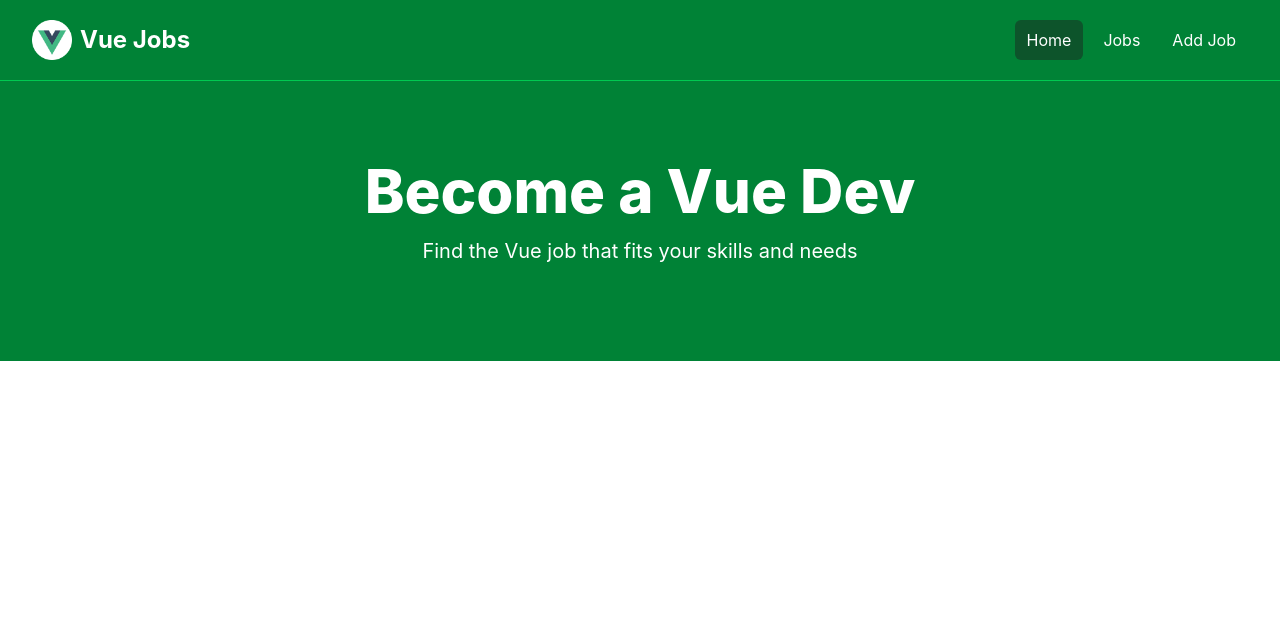
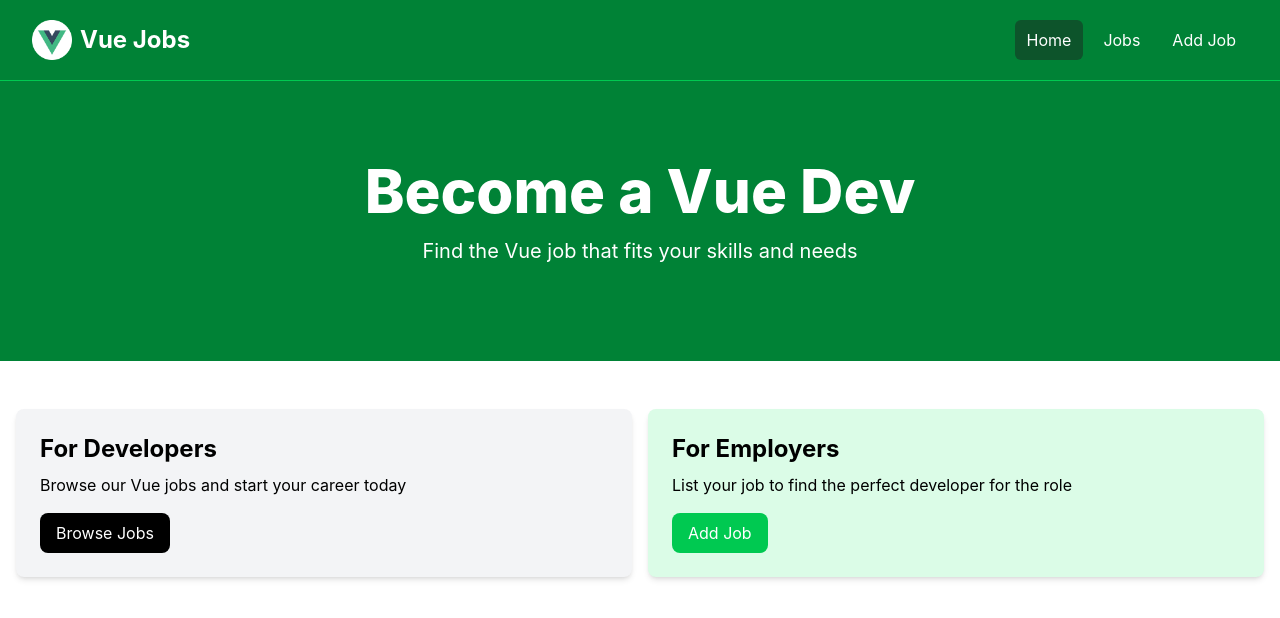
Before and after one commit to heysabyrka/vue-jobs, a Vue app: page / in a window 1280 px wide. Shown: the top 618 px of the page. Built offline with nearby package versions, Linux system fonts and the light colour scheme.

Commit message:
feat: add HomeCardItem and HomeCardList components for job listings

```diff
--- a/src/App.vue
+++ b/src/App.vue
@@ -1,9 +1,11 @@
 <script setup>
 import AppNavbar from './components/AppNavbar.vue'
 import AppHero from './components/AppHero.vue'
+import HomeCardList from './components/HomeCardList.vue'
 </script>
 
 <template>
   <AppNavbar />
   <AppHero />
+  <HomeCardList />
 </template>
--- /dev/null
+++ b/src/components/HomeCardItem.vue
@@ -0,0 +1,31 @@
+<script setup>
+import { computed } from 'vue'
+
+const props = defineProps({
+  title: String,
+  description: String,
+  link: String,
+  linkText: String,
+  variant: String,
+})
+
+const cardBackgroundVariant = computed(() => {
+  return props.variant === 'primary' ? 'bg-gray-100' : 'bg-green-100'
+})
+
+const buttonVariantClasses = computed(() => {
+  return props.variant === 'primary'
+    ? 'bg-black text-white hover:bg-gray-700'
+    : 'bg-green-500 text-white hover:bg-green-600'
+})
+</script>
+
+<template>
+  <div class="p-6 rounded-lg shadow-md" :class="cardBackgroundVariant">
+    <h2 class="text-2xl font-bold">{{ props.title }}</h2>
+    <p class="mt-2 mb-4">{{ props.description }}</p>
+    <a :href="props.link" class="inline-block rounded-lg px-4 py-2" :class="buttonVariantClasses">
+      {{ props.linkText }}
+    </a>
+  </div>
+</template>
--- /dev/null
+++ b/src/components/HomeCardList.vue
@@ -0,0 +1,30 @@
+<script setup>
+import CardItem from './HomeCardItem.vue'
+
+const items = [
+  {
+    title: 'For Developers',
+    description: 'Browse our Vue jobs and start your career today',
+    link: 'jobs.html',
+    linkText: 'Browse Jobs',
+    variant: 'primary',
+  },
+  {
+    title: 'For Employers',
+    description: 'List your job to find the perfect developer for the role',
+    link: 'add-job.html',
+    linkText: 'Add Job',
+    variant: 'accent',
+  },
+]
+</script>
+
+<template>
+  <section class="py-4">
+    <div class="container-xl lg:container m-auto">
+      <div class="grid grid-cols-1 md:grid-cols-2 gap-4 p-4 rounded-lg">
+        <CardItem v-for="item in items" :key="item.title" v-bind="item" />
+      </div>
+    </div>
+  </section>
+</template>
```
